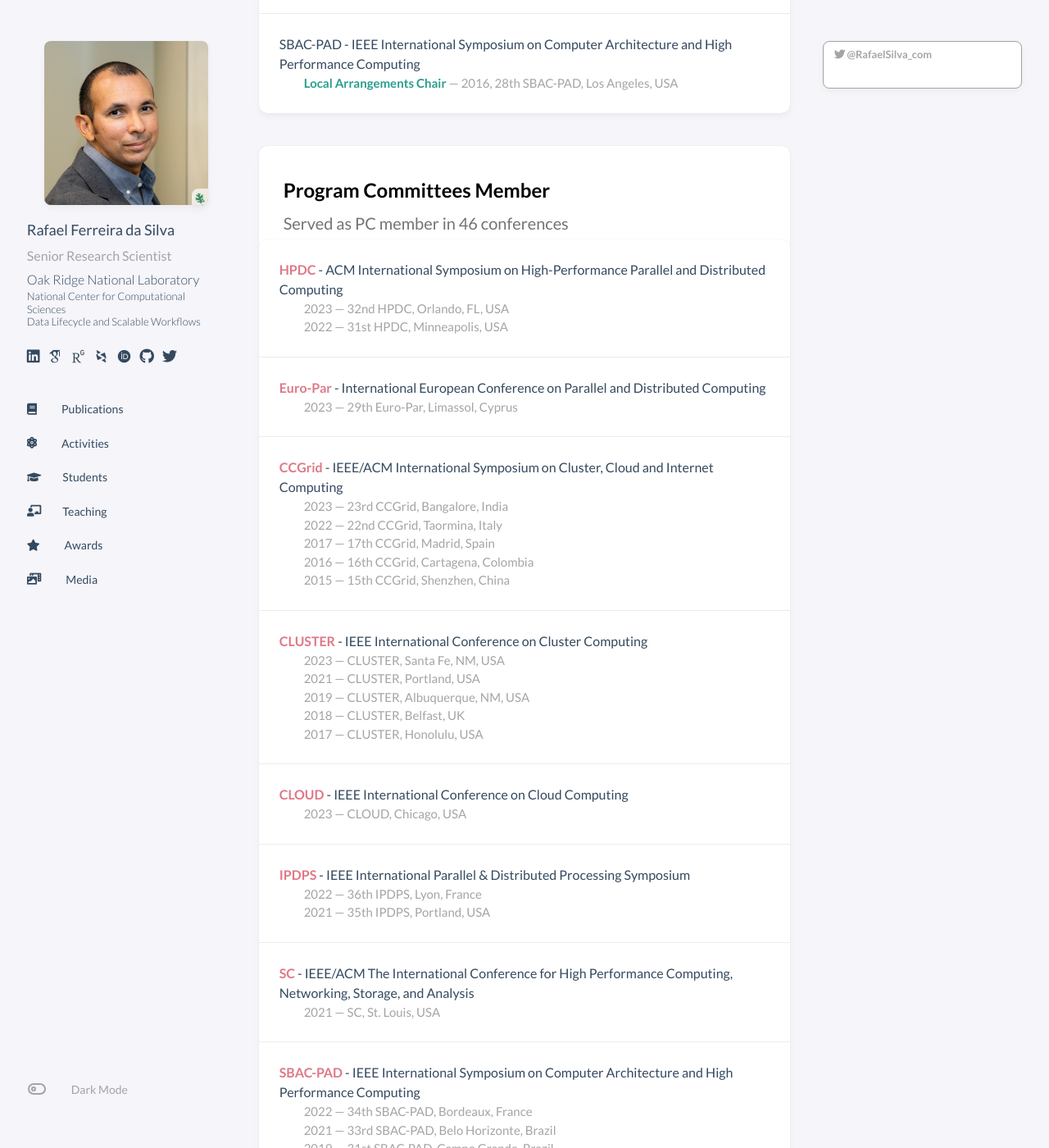
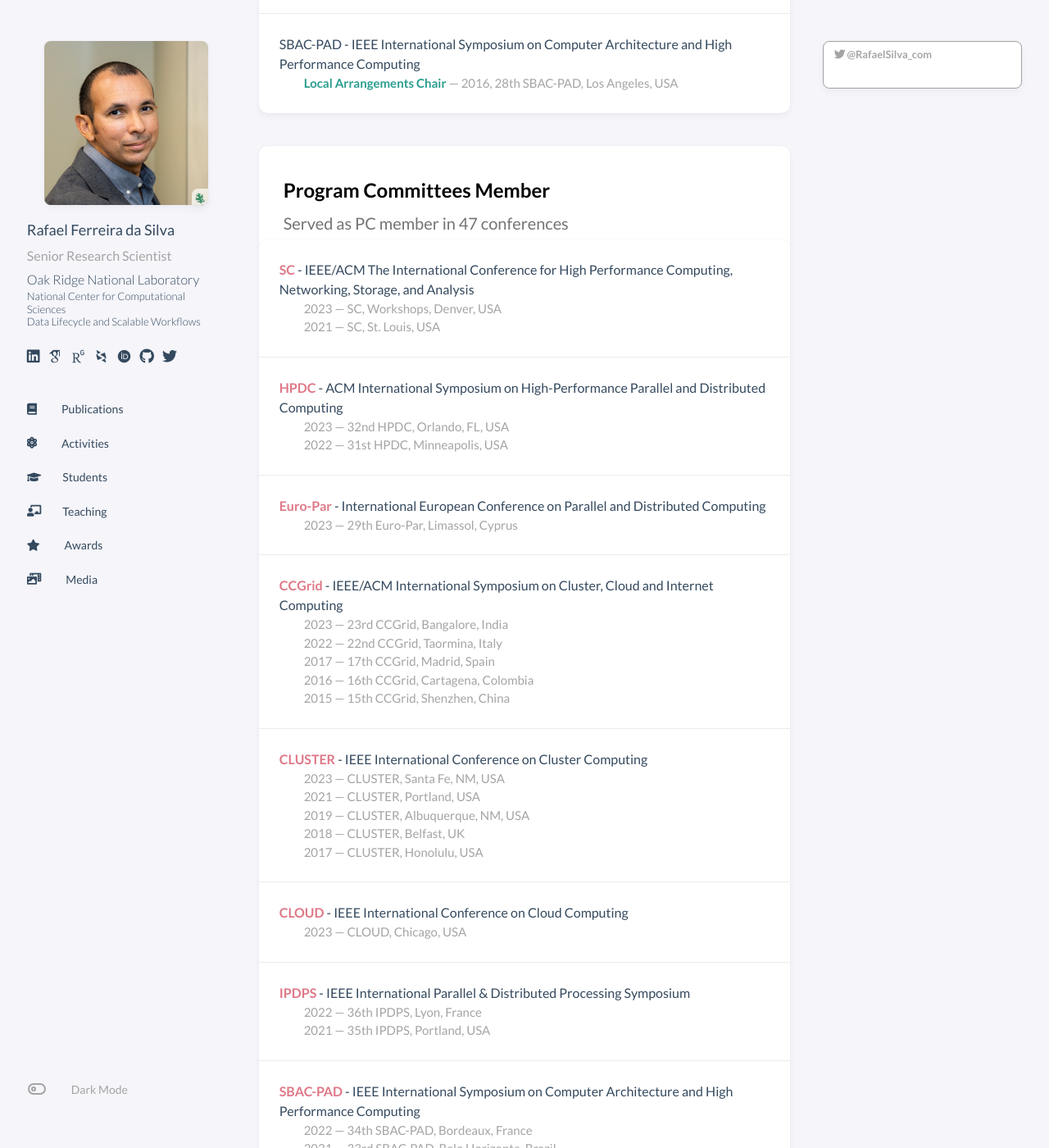
Before and after one commit to rafaelfsilva/rafaelfsilva.github.io, a Jekyll site: the page built from _pages/activities.html, in a window 1280 px wide and 1400 px high, scrolled down 1894 px. Shown: the whole window at 82% size. Built offline with Jekyll 4.4.1, drawn with Linux system fonts in a browser that asks for light colours; some web fonts are replaced; a script that is not in the unit is left out; comment, search, counter and statistics services are not loaded; some of the changed lines change nothing that is shown.

Commit message:
Update activities_pc.yml

```diff
--- a/_data/activities_pc.yml
+++ b/_data/activities_pc.yml
@@ -1,3 +1,13 @@
+- conference: IEEE/ACM The International Conference for High Performance Computing, Networking, Storage, and Analysis
+  series: SC
+  entries:
+    - year: 2023
+      location: Workshops, Denver, USA
+      link: http://sc23.supercomputing.org
+    - year: 2021
+      location: St. Louis, USA
+      link: http://sc21.supercomputing.org
+
 - conference: ACM International Symposium on High-Performance Parallel and Distributed Computing
   series: HPDC
   entries:
@@ -79,13 +89,6 @@
       edition: 35th
       location: Portland, USA
       link: http://www.ipdps.org
-
-- conference: IEEE/ACM The International Conference for High Performance Computing, Networking, Storage, and Analysis
-  series: SC
-  entries:
-    - year: 2021
-      location: St. Louis, USA
-      link: http://sc21.supercomputing.org
 
 - conference: IEEE International Symposium on Computer Architecture and High Performance Computing
   series: SBAC-PAD
```
